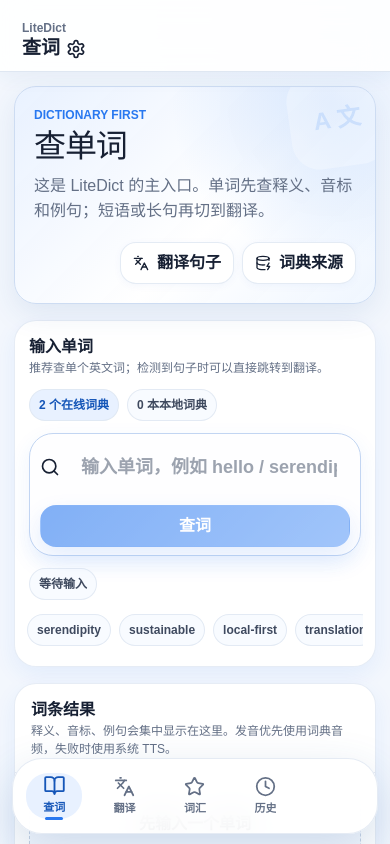
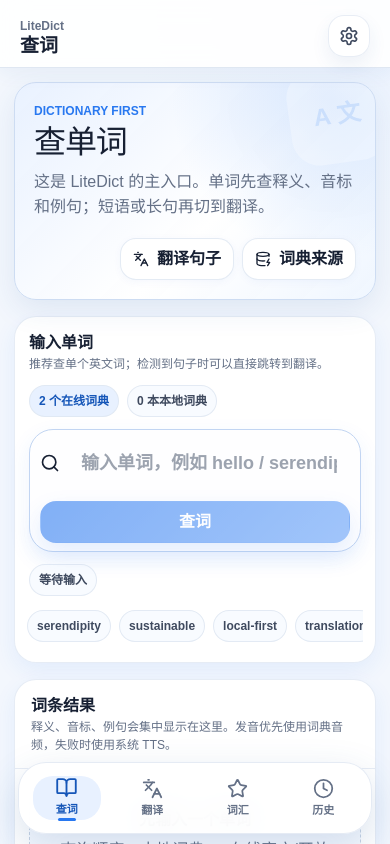
Before and after one commit to Becauseiloveyo/translation, a React (Vite) app: page / in a window 390 px wide. Built offline with nearby package versions, Linux system fonts and the light colour scheme.

Commit message:
Refine mobile scroll, nav, and visual hierarchy

```diff
--- a/src/styles/mobile-app.css
+++ b/src/styles/mobile-app.css
@@ -1,8 +1,11 @@
 /* Final mobile-app layer: real app scrolling, custom menus, softer transitions. */
 :root {
   --app-font: Arial, "Helvetica Neue", "Noto Sans SC", "Microsoft YaHei UI", sans-serif;
-  --nav-height: 90px;
-  --topbar-height: 72px;
+  --nav-height: 82px;
+  --topbar-height: 68px;
+  --accent-2: #11a88a;
+  --accent-3: #7c5cff;
+  --warm: #ff9f43;
 }
 
 html,
@@ -12,7 +15,6 @@
   height: 100%;
   min-height: 100%;
   overflow: hidden;
-  touch-action: manipulation;
 }
 
 body,
@@ -39,12 +41,14 @@
   overflow-x: hidden;
   -webkit-overflow-scrolling: touch;
   overscroll-behavior-y: contain;
-  scroll-behavior: smooth;
+  scroll-behavior: auto;
+  touch-action: pan-y;
 }
 
 .page {
   min-height: auto;
   will-change: opacity, transform;
+  animation-duration: 160ms !important;
 }
 
 .app-hero,
@@ -65,6 +69,19 @@
   border-radius: 18px;
   background: rgba(255, 255, 255, 0.82);
   box-shadow: 0 10px 26px rgba(42, 93, 156, 0.12);
+}
+
+.mobile-settings-button {
+  margin-left: auto;
+  width: 42px;
+  height: 42px;
+  border: 1px solid color-mix(in srgb, var(--line) 72%, transparent);
+  border-radius: 16px;
+  background: color-mix(in srgb, var(--panel) 88%, transparent);
+  color: var(--muted-strong);
+  display: grid;
+  place-items: center;
+  box-shadow: 0 8px 18px rgba(42, 93, 156, 0.08);
 }
 
 .app-select {
@@ -101,7 +118,7 @@
 .app-select-trigger svg {
   flex: 0 0 auto;
   color: var(--muted);
-  transition: transform 180ms cubic-bezier(0.2, 0, 0, 1);
+  transition: transform 140ms cubic-bezier(0.2, 0, 0, 1);
 }
 
 .app-select.open .app-select-trigger {
@@ -123,13 +140,14 @@
   overflow-y: auto;
   -webkit-overflow-scrolling: touch;
   overscroll-behavior: contain;
+  touch-action: pan-y;
   padding: 8px;
   border: 1px solid color-mix(in srgb, var(--line) 82%, transparent);
   border-radius: 22px;
   background: rgba(255, 255, 255, 0.96);
   backdrop-filter: blur(18px);
   box-shadow: 0 22px 56px rgba(42, 93, 156, 0.22);
-  animation: app-menu-in 160ms cubic-bezier(0.2, 0, 0, 1) both;
+  animation: app-menu-in 120ms cubic-bezier(0.2, 0, 0, 1) both;
 }
 
 @keyframes app-menu-in {
@@ -277,16 +295,20 @@
     top: auto !important;
     flex: 0 0 auto;
     min-height: calc(var(--topbar-height) + var(--safe-top)) !important;
-    padding: calc(12px + var(--safe-top)) 22px 12px !important;
+    padding: calc(10px + var(--safe-top)) 20px 10px !important;
+    align-items: flex-end !important;
+    gap: 14px;
   }
 
   .main-content {
     flex: 1 1 auto;
     height: auto;
     min-height: 0;
-    padding: 14px 14px calc(var(--nav-height) + 26px + var(--safe-bottom)) !important;
+    padding: 14px 14px calc(var(--nav-height) + 24px + var(--safe-bottom)) !important;
     overflow-y: auto !important;
     -webkit-overflow-scrolling: touch;
+    overscroll-behavior-y: contain;
+    touch-action: pan-y;
   }
 
   .page {
@@ -294,30 +316,34 @@
   }
 
   .bottom-nav {
-    left: 12px !important;
-    right: 12px !important;
+    left: 18px !important;
+    right: 18px !important;
     bottom: max(10px, var(--safe-bottom)) !important;
-    min-height: 76px !important;
-    border-radius: 30px !important;
-    background: rgba(255, 255, 255, 0.92) !important;
-    box-shadow: 0 18px 48px rgba(42, 93, 156, 0.2) !important;
+    min-height: 72px !important;
+    padding: 7px !important;
+    grid-template-columns: repeat(4, minmax(0, 1fr)) !important;
+    border-radius: 28px !important;
+    background: rgba(255, 255, 255, 0.94) !important;
+    box-shadow: 0 14px 38px rgba(42, 93, 156, 0.18) !important;
+    touch-action: manipulation;
   }
 
   .bottom-nav-item {
     overflow: hidden;
     isolation: isolate;
+    min-height: 56px !important;
   }
 
   .bottom-nav-item::before {
     content: "";
     position: absolute;
-    inset: 6px 5px;
+    inset: 6px 7px;
     z-index: -1;
-    border-radius: 22px;
+    border-radius: 20px;
     background: var(--accent-soft);
     opacity: 0;
-    transform: scale(0.78);
-    transition: opacity 180ms cubic-bezier(0.2, 0, 0, 1), transform 220ms cubic-bezier(0.2, 0, 0, 1);
+    transform: scale(0.88);
+    transition: opacity 120ms cubic-bezier(0.2, 0, 0, 1), transform 140ms cubic-bezier(0.2, 0, 0, 1);
   }
 
   .bottom-nav-item.active::before {
@@ -330,7 +356,7 @@
   }
 
   .bottom-nav-item span {
-    transition: transform 180ms cubic-bezier(0.2, 0, 0, 1), color 160ms cubic-bezier(0.2, 0, 0, 1);
+    transition: transform 120ms cubic-bezier(0.2, 0, 0, 1), color 120ms cubic-bezier(0.2, 0, 0, 1);
   }
 
   .bottom-nav-item.active span {
@@ -344,6 +370,30 @@
 
   .app-select-menu {
     max-height: min(340px, 46vh);
+  }
+
+  .launch-card:nth-child(1),
+  .content-button:nth-child(1),
+  .mini-stat:nth-child(1) {
+    background: linear-gradient(135deg, #ffffff, #eef6ff);
+  }
+
+  .launch-card:nth-child(2),
+  .content-button:nth-child(2),
+  .mini-stat:nth-child(2) {
+    background: linear-gradient(135deg, #ffffff, #effaf7);
+  }
+
+  .launch-card:nth-child(3),
+  .content-button:nth-child(3),
+  .mini-stat:nth-child(3) {
+    background: linear-gradient(135deg, #ffffff, #f4f1ff);
+  }
+
+  .launch-card:nth-child(4),
+  .content-button:nth-child(4),
+  .mini-stat:nth-child(4) {
+    background: linear-gradient(135deg, #ffffff, #fff7ea);
   }
 }
 
```
